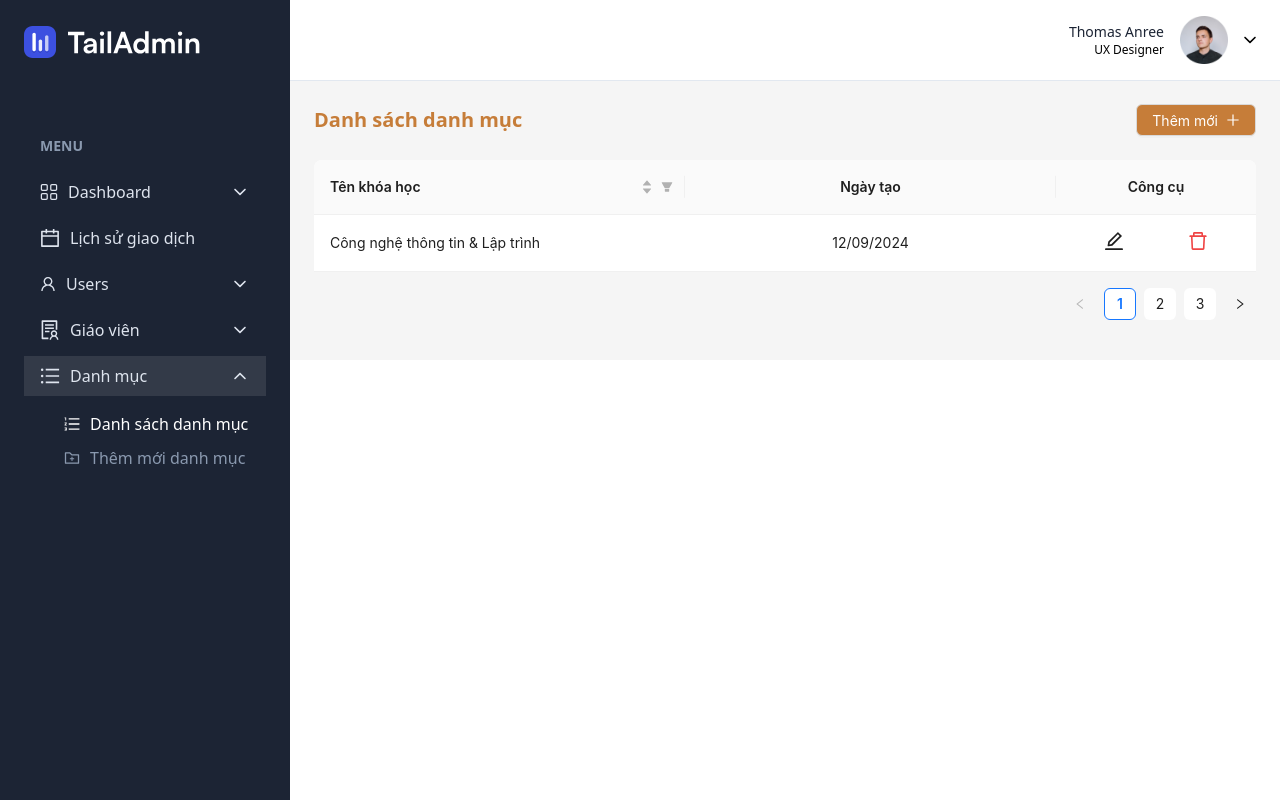
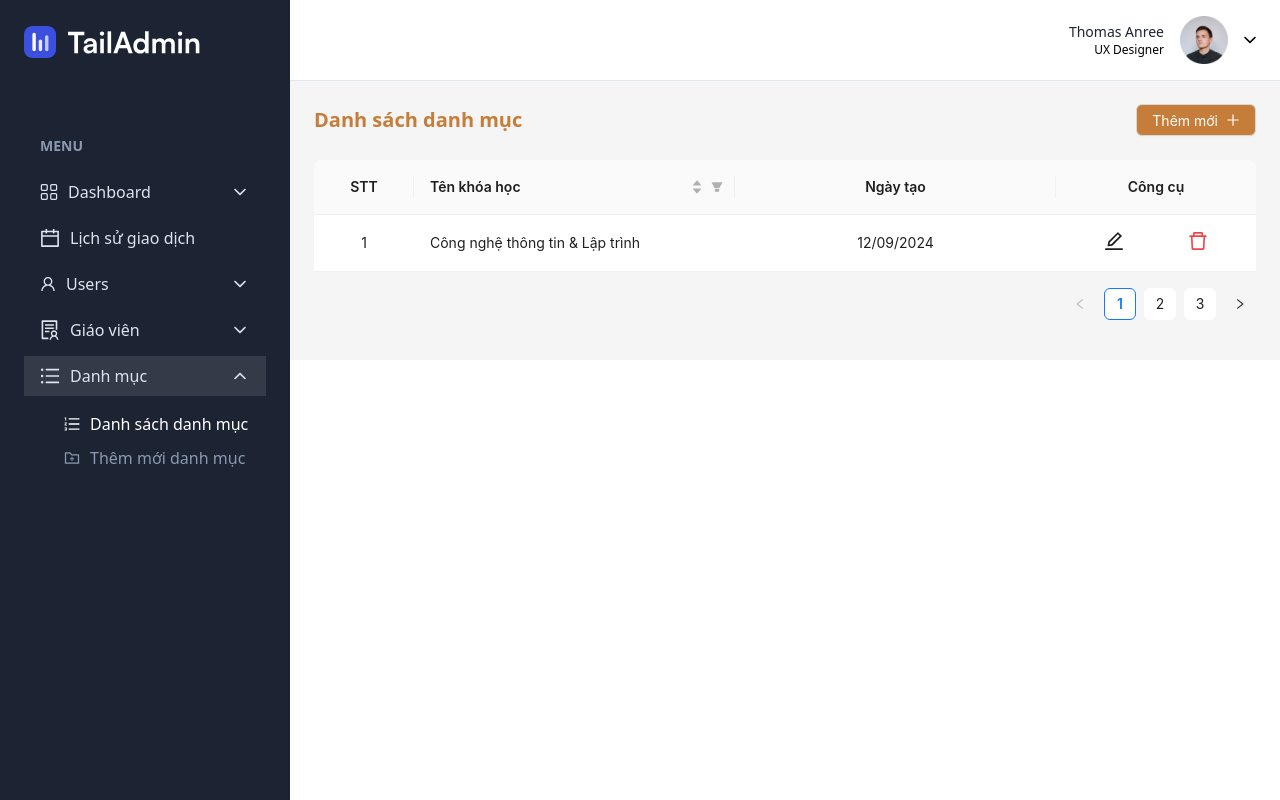
Before and after one commit to ume-academy/UmeAcademy-F, a React (Vite) app: page /admin/categories in a window 1280 px wide. Built offline with nearby package versions, Linux system fonts and the light colour scheme.

Commit message:
refactor[manage-category-course-admin]: SCRUM-58 Tạo thêm cột STT ở bảng danh sách danh mục của chức năng quản lý danh mục phía Admin

```diff
--- a/src/pages/admin/Categories/ListCategories/List_Categories.tsx
+++ b/src/pages/admin/Categories/ListCategories/List_Categories.tsx
@@ -13,6 +13,7 @@ type Sorts = GetSingle<Parameters<OnChange>[2]>;
 
 interface DataType {
     key: string;
+    id: any;
     title: string;
     createdAt: string
 }
@@ -21,16 +22,19 @@ interface DataType {
 const data: DataType[] = [
     {
         key: '1',
+        id: 1,
         title: 'Công nghệ thông tin & Lập trình',
         createdAt: '12/09/2024'
     },
     {
         key: '2',
+        id: 2,
         title: 'K   inh doanh & Khởi nghệp',
         createdAt: '10/2/2022'
     },
     {
         key: '3',
+        id: 3,
         title: 'Ngoại Ngữ',
         createdAt: '14/2/2019'
     }
@@ -48,6 +52,13 @@ const List_Categories = () => {
     };
 
     const columns: TableColumnsType<DataType> = [
+        {
+            title: <div className="text-center">STT</div>,
+            dataIndex: 'id',
+            key: 'id',
+            align: 'center',
+            width: '100px'
+        },
         {
             title: 'Tên khóa học',
             dataIndex: 'title',
```
